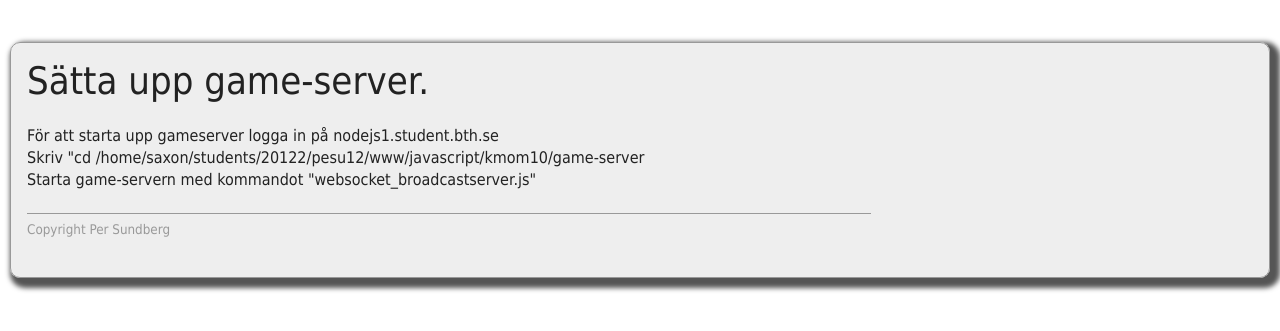
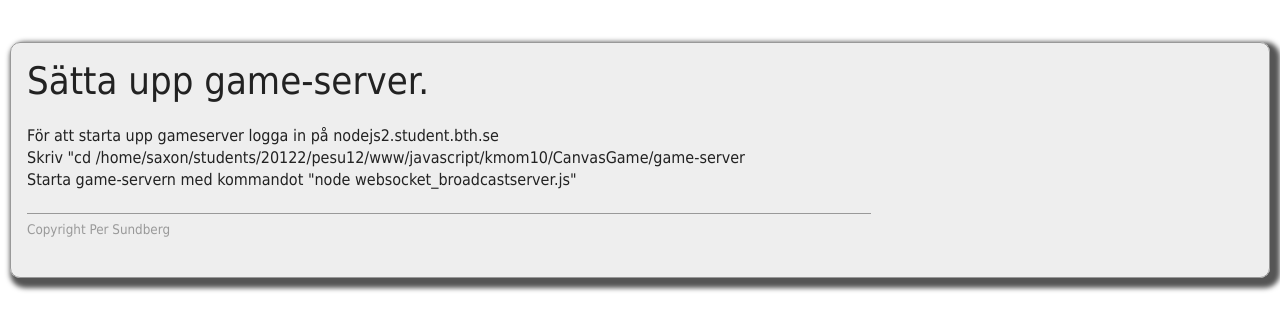
Before and after one commit to pesu12/CanvasGame, a PHP site: page / in a window 1280 px wide. Shown: the top 331 px of the page. Run offline with PHP 8.4, Linux system fonts and the light colour scheme; style sheets or scripts are compiled from the project's sources; some libraries are stand-ins or nearby versions.

Commit message:
change servername for game-server

```diff
--- a/game-client-hunter/main.js
+++ b/game-client-hunter/main.js
@@ -9,7 +9,7 @@ $(document).ready(function(){
 
   //declare main variables
   //var broadcasturl = 'ws://127.0.0.1:8127/',
-  var broadcasturl = 'ws://nodejs1.student.bth.se:8127/',
+  var broadcasturl = 'ws://nodejs2.student.bth.se:8127/',
   websocket,
   form = $('#form1'),
   output = $('#output'),
--- a/game-client-wolf/main.js
+++ b/game-client-wolf/main.js
@@ -9,7 +9,7 @@ $(document).ready(function(){
 
   //declare main variables
 //  var broadcasturl = 'ws://127.0.0.1:8127/',
-  var broadcasturl = 'ws://nodejs1.student.bth.se:8127/',
+  var broadcasturl = 'ws://nodejs2.student.bth.se:8127/',
   websocket,
   form = $('#form1'),
   output = $('#output'),
--- a/game-server/index.php
+++ b/game-server/index.php
@@ -4,9 +4,9 @@
 
 <div id='flash'>
 <h1>Sätta upp game-server.</h1>
-<p>För att starta upp gameserver logga in på nodejs1.student.bth.se </br>
-Skriv "cd /home/saxon/students/20122/pesu12/www/javascript/kmom10/game-server</br>
-Starta game-servern med kommandot "websocket_broadcastserver.js"
+<p>För att starta upp gameserver logga in på nodejs2.student.bth.se </br>
+Skriv "cd /home/saxon/students/20122/pesu12/www/javascript/kmom10/CanvasGame/game-server</br>
+Starta game-servern med kommandot "node websocket_broadcastserver.js"
 </p>
 
 <!-- Doc footer, copyright and javascripts -->
```
